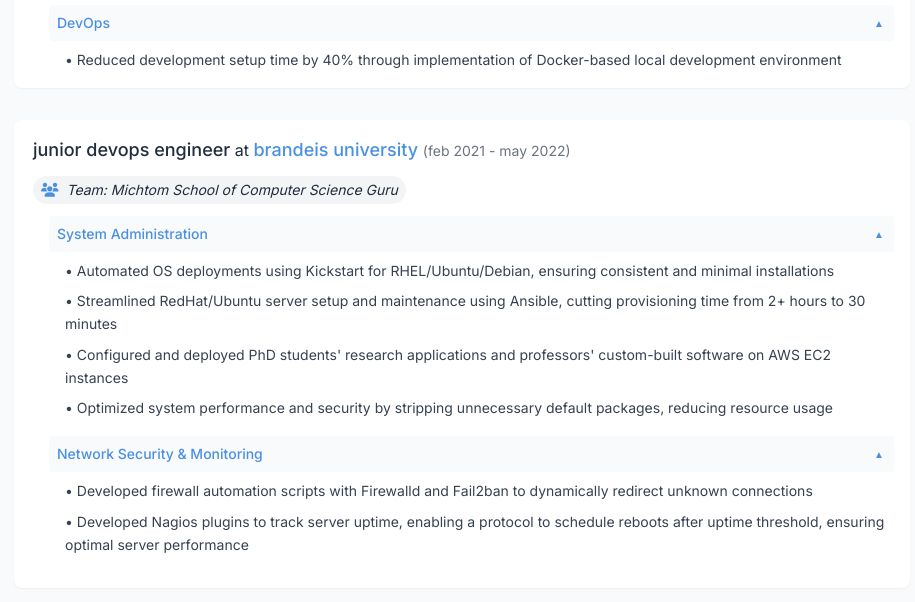
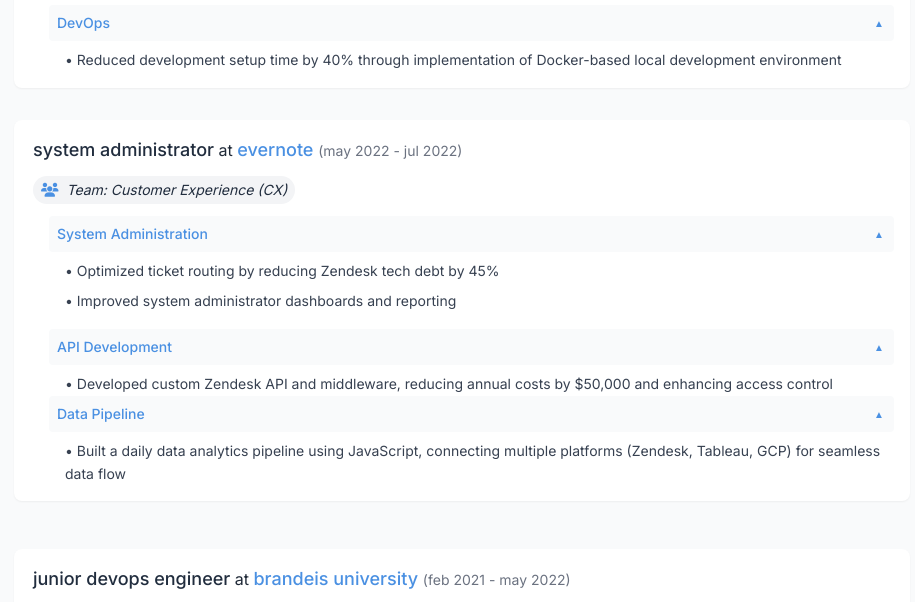
Before and after one commit to naimulh247/website, a plain HTML site: page index.html in a window 1280 px wide. Shown: the part 3800-4402 px from the top of the page, without its empty margins (178-1093 px from the left). Drawn offline with nearby package versions, Linux system fonts and the light colour scheme.

Commit message:
add Evernote experience and role details

```diff
--- a/index.html
+++ b/index.html
@@ -423,6 +423,66 @@
               </div>
             </div>
 
+
+            <!-- Evernote -->
+            <div class="mb-8 experience-entry p-4 bg-white rounded-lg shadow-sm hover:shadow-md transition-shadow duration-200">
+              <div class="mb-3">
+                <span class="font-medium text-[#212d3e] text-lg">system administrator</span>
+                at
+                <a
+                  href="https://evernote.com/"
+                  target="_blank"
+                  rel="noreferrer noopener"
+                  class="text-[#4a90e2] hover:text-[#357abd] font-medium text-lg"
+                >
+                  evernote
+                </a>
+                <span class="text-gray-500 text-sm">(may 2022 - jul 2022)</span>
+              </div>
+              <div class="pl-0 mb-3">
+                <p class="text-sm inline-flex items-center px-2 py-1 rounded-full bg-gray-100 text-gray-700">
+                  <i class="fa-solid fa-users mr-2 text-[#4a90e2]"></i>
+                  <span class="text-[#212d3e] italic">Team: Customer Experience (CX)</span>
+                </p>
+              </div>
+
+              <!-- Service Desk & Support -->
+              <div class="pl-4 mb-4" data-role="system-admin">
+                <h4 class="text-sm font-medium text-[#4a90e2] p-2 bg-gray-50 rounded mb-2 role-heading">System Administration</h4>
+                <div class="pl-4 space-y-2 text-sm leading-relaxed text-gray-700 role-details">
+                  <p>
+                    • Optimized ticket routing by reducing Zendesk tech debt by 45%
+                  </p>
+                  <p>
+                    • Improved system administrator dashboards and reporting
+                  </p>
+                </div>
+              </div>
+
+              <!-- API Development -->
+              <div class="pl-4" data-role="backend">
+                <h4 class="text-sm font-medium text-[#4a90e2] p-2 bg-gray-50 rounded mb-2 role-heading">API Development</h4>
+                <div class="pl-4 space-y-2 text-sm leading-relaxed text-gray-700 role-details">
+                  <p>
+                    • Developed custom Zendesk API and middleware, reducing annual costs by $50,000 and enhancing access control
+                  </p>
+                </div>
+              </div>
+
+              <!-- Data -->
+              <div class="pl-4" data-role="data">
+                <h4 class="text-sm font-medium text-[#4a90e2] p-2 bg-gray-50 rounded mb-2 role-heading">Data Pipeline</h4>
+                <div class="pl-4 space-y-2 text-sm leading-relaxed text-gray-700 role-details">
+                  <p>
+                    • Built a daily data analytics pipeline using JavaScript, connecting multiple platforms (Zendesk, Tableau, GCP) for seamless data flow
+                  </p>
+                </div>
+              </div>
+            </div>
+
+
+          </div>
+
             <!-- Brandeis University - DevOps -->
             <div class="mb-8 experience-entry p-4 bg-white rounded-lg shadow-sm hover:shadow-md transition-shadow duration-200">
               <div class="mb-3">
```
